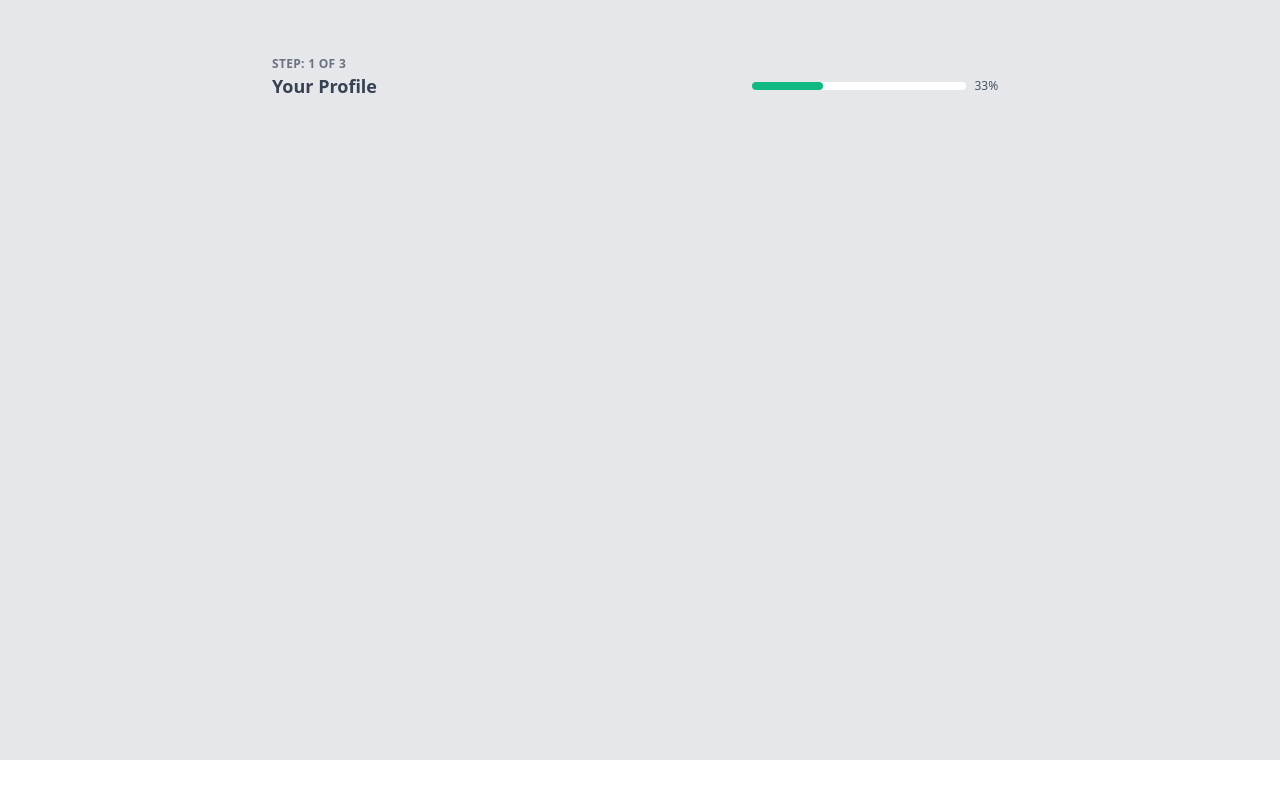
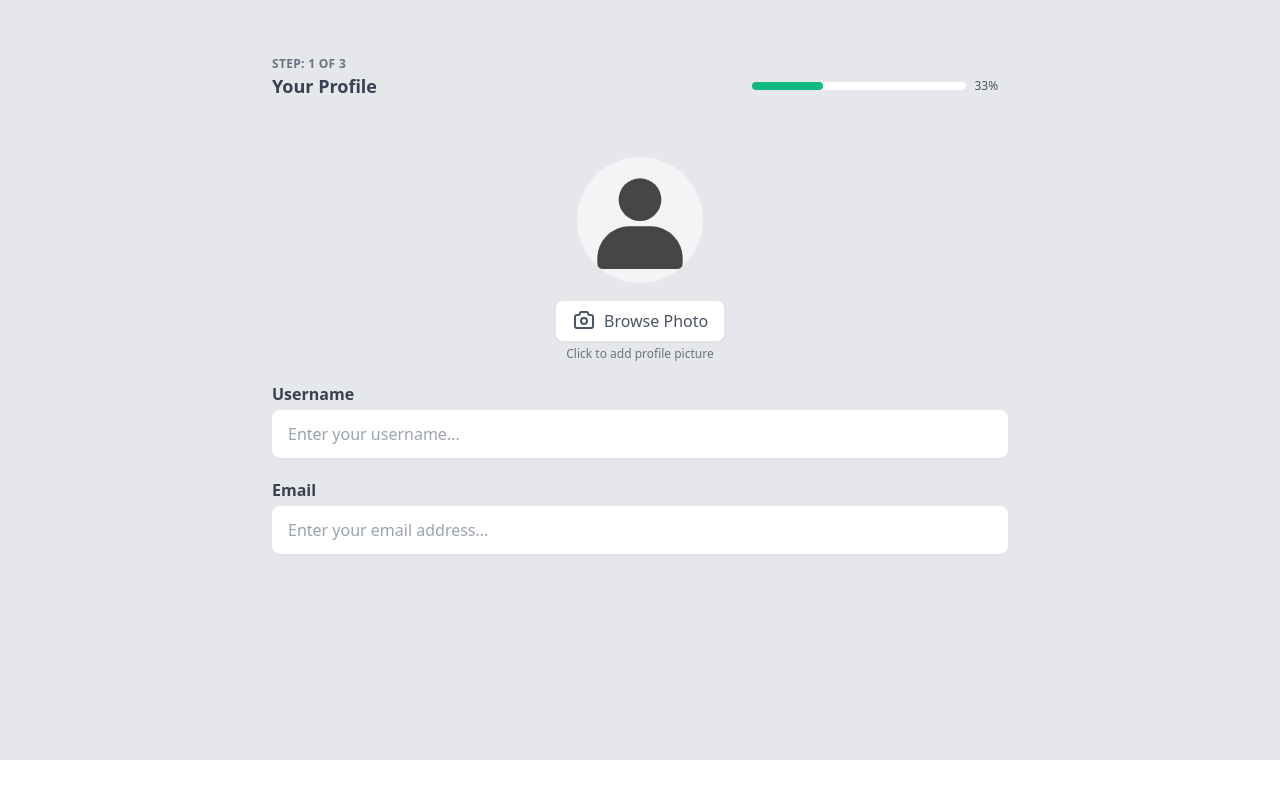
Before and after one commit to lawrenceagles/alpine-multi-step-form, a website: page index.html in a window 1280 px wide. Drawn offline with nearby package versions, Linux system fonts and the light colour scheme.

Commit message:
added step 1 content

```diff
--- a/index.html
+++ b/index.html
@@ -70,6 +70,66 @@
                 <!-- Top Navigation ends -->
 
                 <!-- step content starts -->
+
+                <div class="py-10">
+                    <!--step 1 starts -->
+
+                    <div x-show.transition.in="$store.signUp.step === 1">
+                        <div class="mb-5 text-center">
+                            <div class="mx-auto w-32 h-32 mb-2 border rounded-full relative
+              bg-gray-100 mb-4 shadow-inset">
+                                <img id="image" class="object-cover w-full h-32 rounded-full"
+                                    :src="$store.signUp.formData.image" />
+                            </div>
+
+                            <label for="fileInput" type="button" class="cursor-pointer inine-flex justify-between items-center
+                focus:outline-none border py-2 px-4 rounded-lg shadow-sm text-left
+                text-gray-600 bg-white hover:bg-gray-100 font-medium">
+                                <svg xmlns="http://www.w3.org/2000/svg"
+                                    class="inline-flex flex-shrink-0 w-6 h-6 -mt-1 mr-1" viewBox="0 0 24 24"
+                                    stroke-width="2" stroke="currentColor" fill="none" stroke-linecap="round"
+                                    stroke-linejoin="round">
+                                    <rect x="0" y="0" width="24" height="24" stroke="none"></rect>
+                                    <path
+                                        d="M5 7h1a2 2 0 0 0 2 -2a1 1 0 0 1 1 -1h6a1 1 0 0 1 1 1a2 2 0 0 0 2 2h1a2 2 0 0 1 2 2v9a2 2 0 0 1 -2 2h-14a2 2 0 0 1 -2 -2v-9a2 2 0 0 1 2 -2" />
+                                    <circle cx="12" cy="13" r="3" />
+                                </svg>
+                                Browse Photo
+                            </label>
+
+                            <div class="mx-auto w-48 text-gray-500 text-xs text-center mt-1">
+                                Click to add profile picture
+                            </div>
+
+                            <input name="photo" id="fileInput" accept="image/*" class="hidden" type="file" @change="let reader = new FileReader();
+          reader.onload = (e) => $store.signUp.formData.image = e.target.result;
+          reader.readAsDataURL($refs.img.files[0]);">
+                        </div>
+
+                        <div class="mb-5">
+                            <label for="username" class="font-bold mb-1 text-gray-700 block">
+                                Username
+                            </label>
+
+                            <input type="text" x-model="$store.signUp.formData.username" class="w-full px-4 py-3 rounded-lg shadow-sm focus:outline-none
+                  focus:shadow-outline text-gray-600 font-medium" placeholder="Enter your username...">
+                        </div>
+
+                        <div class="mb-5">
+                            <label for="email" class="font-bold mb-1 text-gray-700 block">Email</label>
+                            <input type="email" x-model="$store.signUp.formData.email" class="w-full px-4 py-3 rounded-lg shadow-sm focus:outline-none
+                focus:shadow-outline text-gray-600 font-medium" placeholder="Enter your email address...">
+                        </div>
+
+                    </div>
+                    <!--step 1 ends -->
+
+                    <!--step 2 starts -->
+                    <!--step 2 ends -->
+
+                    <!--step 3 starts -->
+                    <!--step 3 ends -->
+                </div>
                 <!-- step content ends -->
             </section>
             <!-- multi form ends -->
```
